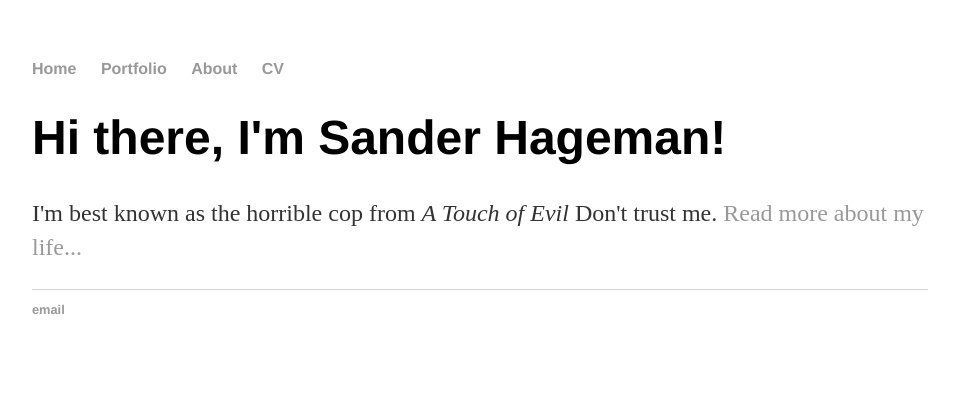
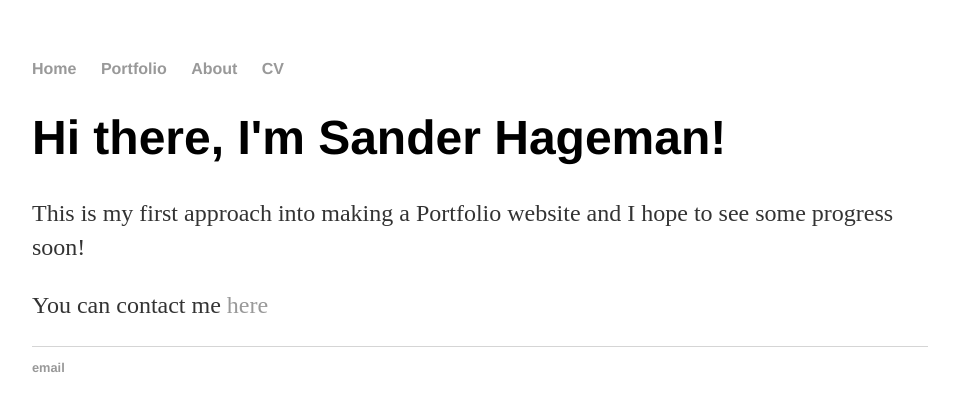
Before and after one commit to SanderHageman/sanderhageman.github.io, a Jekyll site: the page built from index.html, in a window 1280 px wide. Shown: the top 411 px of the page, without its empty margins (160-1115 px from the left). Built offline with Jekyll 4.4.1, drawn with Linux system fonts in a browser that asks for light colours.

Commit message:
Update index.html

```diff
--- a/index.html
+++ b/index.html
@@ -1,8 +1,9 @@
 ---
 layout: default
-title: Hank Quinlan, Horrible Cop
+title: Sander Hageman; Portfolio website
 ---
 <div class="blurb">
 	<h1>Hi there, I'm Sander Hageman!</h1>
-	<p>I'm best known as the horrible cop from <em>A Touch of Evil</em> Don't trust me. <a href="/about">Read more about my life...</a></p>
+	<p>This is my first approach into making a Portfolio website and I hope to see some progress soon!</p>
+	<p>You can contact me <a href="/portfolio">here</a></p>
 </div><!-- /.blurb -->
```
